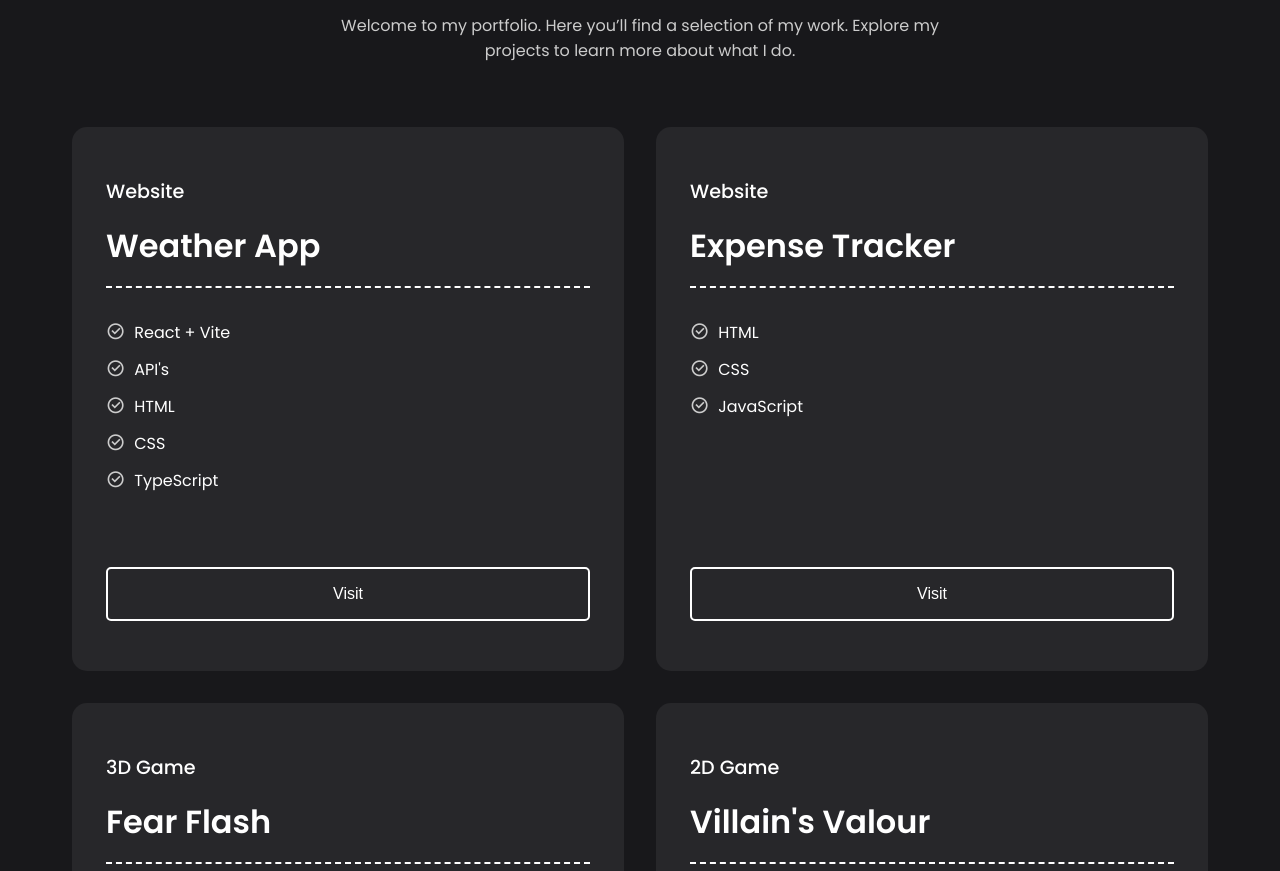
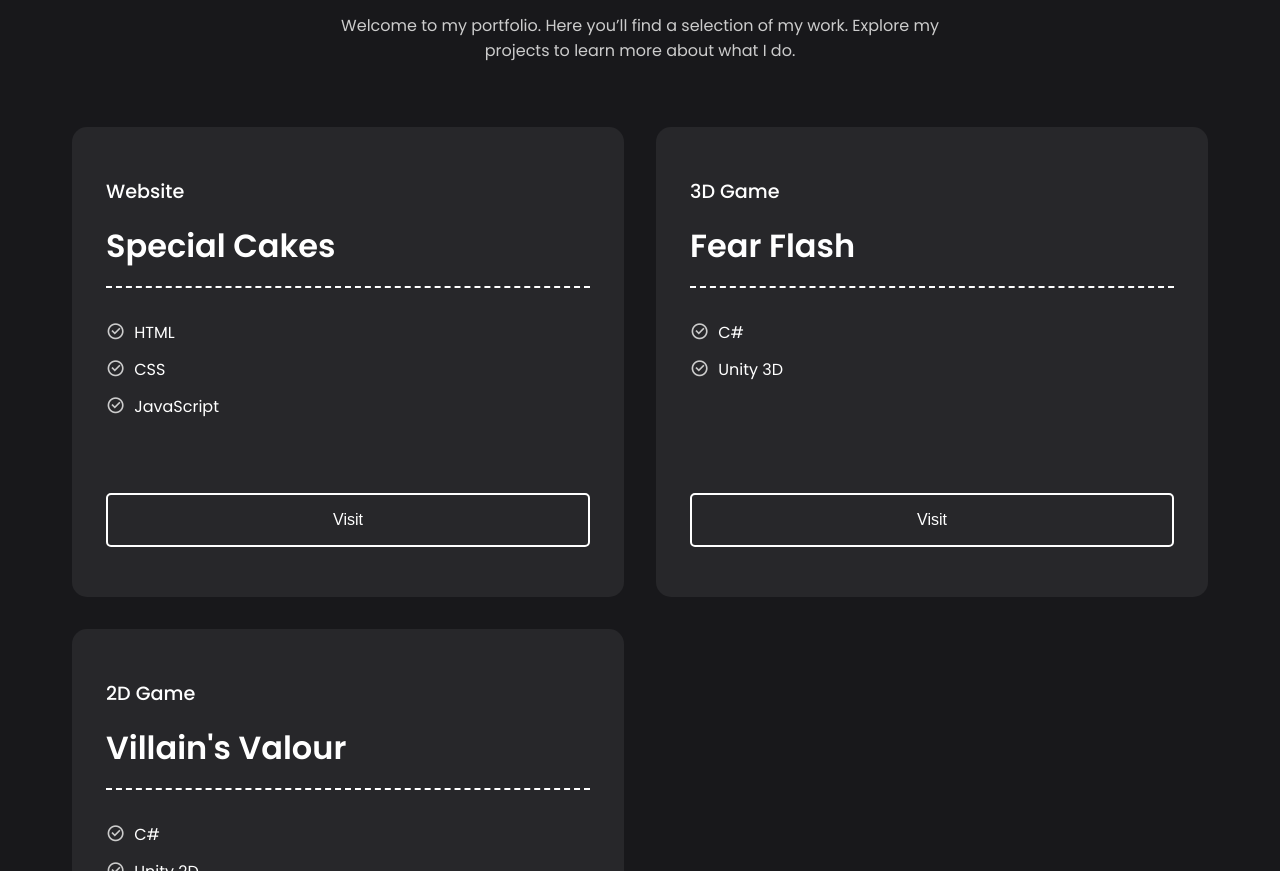
Before and after one commit to Shado5/teresafares, a plain HTML site: page index.html in a window 1280 px wide. Shown: the part 1487-2358 px from the top of the page. Drawn offline with nearby package versions, Linux system fonts and the light colour scheme.

Commit message:
special cakes

```diff
--- a/index.html
+++ b/index.html
@@ -25,7 +25,8 @@
             <li id="link2" class="link"><a href="#projects">Projects</a></li>
             <li id="link3" class="link"><a href="#about">About</a></li>
         </ul>
-        <a href="mailto:teresafares@hotmail.com?subject=Job Inquiry&body=Hello, I am interested in discussing job opportunities.">
+        <a
+            href="mailto:teresafares@hotmail.com?subject=Job Inquiry&body=Hello, I am interested in discussing job opportunities.">
             <button class="btn">Hire Me</button>
         </a>
     </nav>
@@ -52,7 +53,7 @@
         </div>
     </header>
 
-    <section  class="container header">
+    <section class="container header">
         <h2 class="header">MY SKILLS</h2>
         <div class="skills">
             <div class="card">
@@ -60,21 +61,29 @@
                 <p>
                     Take advantage of this service to reach new heights and gain influence in games development
                 </p>
-                <a href="mailto:teresafares@hotmail.com?subject=Job Inquiry&body=Hello, I am interested in discussing job opportunities.">Let's go <i class="ri-arrow-right-line"></i></a>
+                <a
+                    href="mailto:teresafares@hotmail.com?subject=Job Inquiry&body=Hello, I am interested in discussing job opportunities.">Let's
+                    go <i class="ri-arrow-right-line"></i></a>
             </div>
             <div class="card">
                 <h4>Ideation</h4>
                 <p>
-                    With a talent for conceptualizing and executing highly creative ideas, this service allows me to ensure no two projects are the same.
+                    With a talent for conceptualizing and executing highly creative ideas, this service allows me to
+                    ensure no two projects are the same.
                 </p>
-                <a href="mailto:teresafares@hotmail.com?subject=Job Inquiry&body=Hello, I am interested in discussing job opportunities.">Let's go <i class="ri-arrow-right-line"></i></a>
+                <a
+                    href="mailto:teresafares@hotmail.com?subject=Job Inquiry&body=Hello, I am interested in discussing job opportunities.">Let's
+                    go <i class="ri-arrow-right-line"></i></a>
             </div>
             <div class="card">
                 <h4>Consulting</h4>
                 <p>
-                    Along with my unique professional perspective, I help peers reach new heights and gain more significant influence through their projects.
+                    Along with my unique professional perspective, I help peers reach new heights and gain more
+                    significant influence through their projects.
                 </p>
-                <a href="mailto:teresafares@hotmail.com?subject=Job Inquiry&body=Hello, I am interested in discussing job opportunities.">Let's Go <i class="ri-arrow-right-line"></i></a>
+                <a
+                    href="mailto:teresafares@hotmail.com?subject=Job Inquiry&body=Hello, I am interested in discussing job opportunities.">Let's
+                    Go <i class="ri-arrow-right-line"></i></a>
             </div>
         </div>
     </section>
@@ -82,42 +91,15 @@
     <section class="container header">
         <h2 class="header">PROJECTS</h2>
         <p class="sub-header">
-            Welcome to my portfolio. Here you’ll find a selection of my work. Explore my projects to learn more about what I do.
+            Welcome to my portfolio. Here you’ll find a selection of my work. Explore my projects to learn more about
+            what I do.
         </p>
 
         <div class="projects">
             <div class="card">
                 <div class="content">
                     <h4>Website</h4>
-                    <h3>Weather App</h3>
-                    <p>
-                        <i class="ri-checkbox-circle-line"></i>
-                        React + Vite
-                    </p>
-                     <p>
-                        <i class="ri-checkbox-circle-line"></i>
-                        API's
-                    </p>
-                    <p>
-                        <i class="ri-checkbox-circle-line"></i>
-                        HTML
-                    </p>
-                    <p>
-                        <i class="ri-checkbox-circle-line"></i>
-                        CSS
-                    </p>
-                    <p>
-                        <i class="ri-checkbox-circle-line"></i>
-                        TypeScript
-                    </p>
-
-                </div>
-                <button class="btn" onclick="window.open(href='https://shado5.github.io/weather-app/')">Visit</button>
-            </div>
-            <div class="card">
-                <div class="content">
-                    <h4>Website</h4>
-                    <h3>Expense Tracker</h3>
+                    <h3>Special Cakes</h3>
                     <p>
                         <i class="ri-checkbox-circle-line"></i>
                         HTML
@@ -132,7 +114,7 @@
                     </p>
 
                 </div>
-                <button class="btn" onclick="window.open(href='https://shado5.github.io/expenses/')">Visit</button>
+                <button class="btn" onclick="window.open(href='https://shado5.github.io/special-cakes/')">Visit</button>
             </div>
 
             <div class="card">
@@ -172,7 +154,8 @@
     <footer id="About" class="container">
         <div class="column">
             <h4>Contact</h4>
-            <a href="mailto:teresafares@hotmail.com?subject=Job Inquiry&body=Hello, I am interested in discussing job opportunities.">teresafares@hotmail.com</a>
+            <a
+                href="mailto:teresafares@hotmail.com?subject=Job Inquiry&body=Hello, I am interested in discussing job opportunities.">teresafares@hotmail.com</a>
             <a href="tel: 0491141724">0491 141 724</a>
         </div>
     </footer>
```
